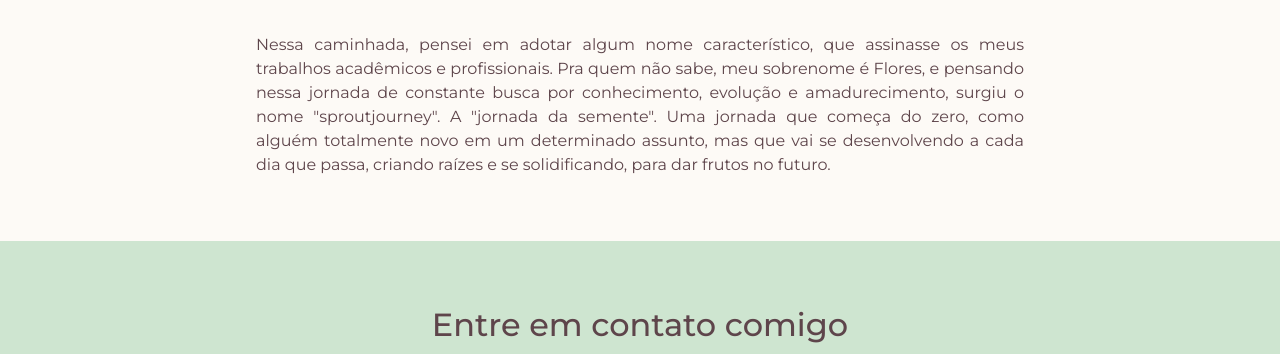
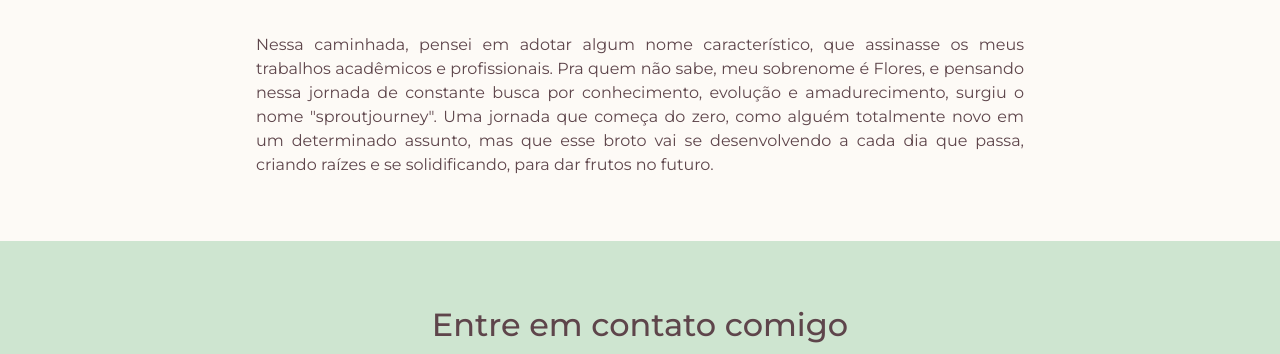
Before and after one commit to ruanflores/portfolio, a plain HTML site: page index.html in a window 1280 px wide. Shown: the part 1257-1611 px from the top of the page. Drawn offline with Linux system fonts and the light colour scheme.

Commit message:
Correção de texto.

```diff
--- a/index.html
+++ b/index.html
@@ -48,7 +48,7 @@
                 <img src="./assets/about.jpg" alt="foto do Ruan Flores sentado em uma cadeira, trabalhando em um projeto, de frente a um computador" class="sobre__imagem">
                 <img src="./assets/sproutjourneylogo.svg" alt="" class="sobre__logo">
                 <p class="sobre__texto">
-                    Nessa caminhada, pensei em adotar algum nome característico, que assinasse os meus trabalhos acadêmicos e profissionais. Pra quem não sabe, meu sobrenome é Flores, e pensando nessa jornada de constante busca por conhecimento, evolução e amadurecimento, surgiu o nome "sproutjourney". A "jornada da semente". Uma jornada que começa do zero, como alguém totalmente novo em um determinado assunto, mas que vai se desenvolvendo a cada dia que passa, criando raízes e se solidificando, para dar frutos no futuro.
+                    Nessa caminhada, pensei em adotar algum nome característico, que assinasse os meus trabalhos acadêmicos e profissionais. Pra quem não sabe, meu sobrenome é Flores, e pensando nessa jornada de constante busca por conhecimento, evolução e amadurecimento, surgiu o nome "sproutjourney". Uma jornada que começa do zero, como alguém totalmente novo em um determinado assunto, mas que esse broto vai se desenvolvendo a cada dia que passa, criando raízes e se solidificando, para dar frutos no futuro.
                 </p>
             </section>
         </main>
```
